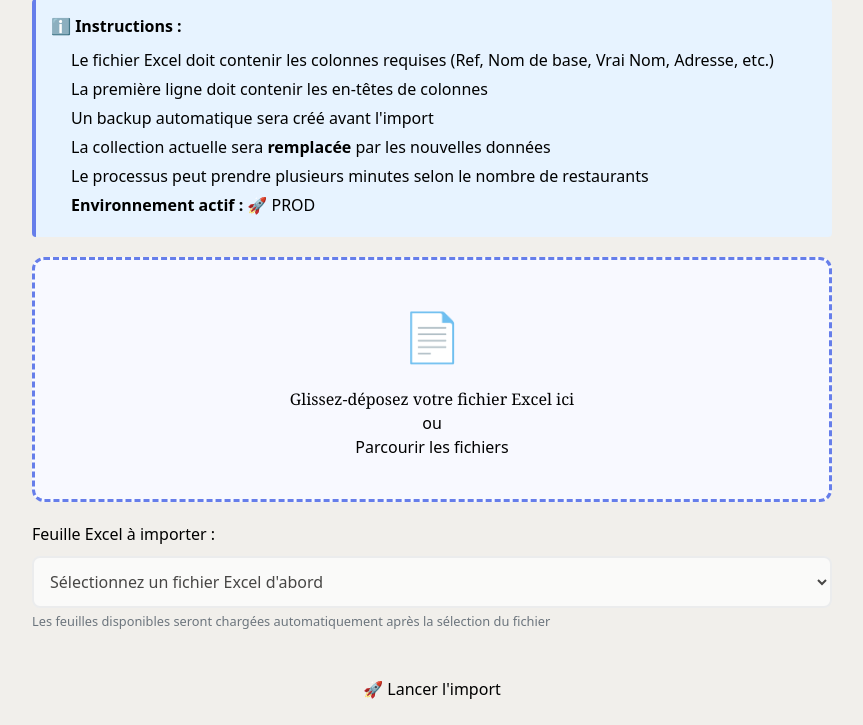
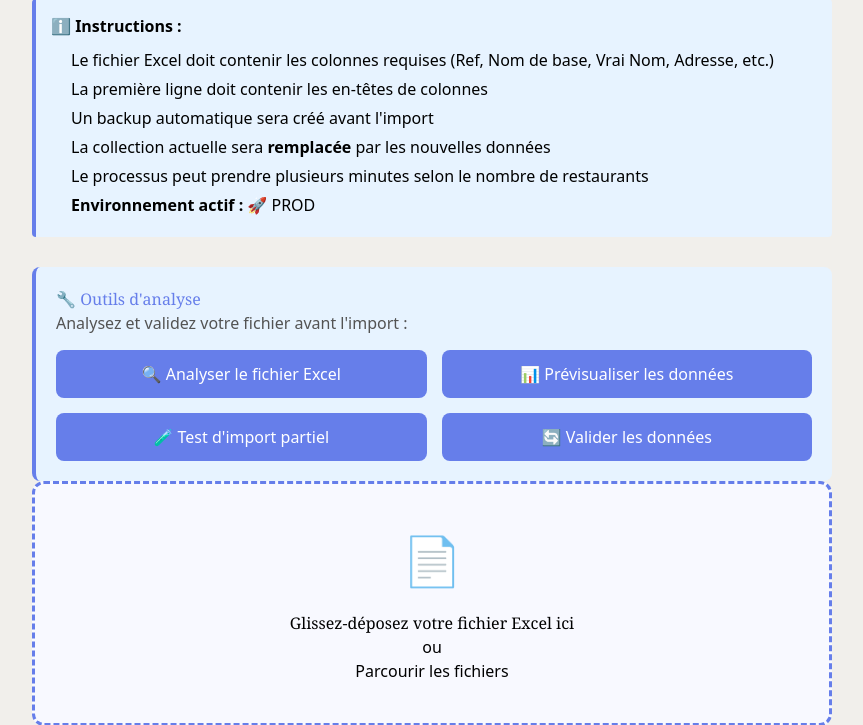
Before and after one commit to danou294/butter-gestion, a Django app: page /import-restaurants/ in a window 1280 px wide. Shown: the part 152-877 px from the top of the page, without its empty margins (208-1071 px from the left). Run offline with Django 4.2, Linux system fonts and the light colour scheme; the visitor is signed in with stand-in values (Sample User, id 1); some libraries are stand-ins or nearby versions; some web fonts are replaced.

Commit message:
Import: outils d'analyse disponibles en DEV et PROD
- Retrait des restrictions DEV sur les fonctions d'analyse
- Fonctions Analyser, Prévisualiser, Test partiel, Valider accessibles partout
- Ajout du téléchargement des logs d'import

Co-Authored-By: Claude Opus 4.5 <noreply@anthropic.com>

```diff
--- a/scripts_manager/templates/scripts_manager/import_restaurants.html
+++ b/scripts_manager/templates/scripts_manager/import_restaurants.html
@@ -120,13 +120,6 @@
 <div class="card import-container">
     <h2>📥 Import Batch de Restaurants</h2>
 
-    {% if firebase_env == 'dev' %}
-    <div class="info-box" style="background: #fff3cd; border-left-color: #ffc107; margin-bottom: 20px;">
-        <strong>🔧 Mode DEV actif</strong>
-        <p style="margin: 10px 0 0 0;">Vous êtes en mode développement. Des fonctions supplémentaires sont disponibles ci-dessous.</p>
-    </div>
-    {% endif %}
-
     <div class="info-box">
         <strong>ℹ️ Instructions :</strong>
         <ul>
@@ -139,11 +132,10 @@
         </ul>
     </div>
 
-    {% if firebase_env == 'dev' %}
-    <!-- Fonctions supplémentaires DEV uniquement -->
+    <!-- Fonctions d'analyse -->
     <div style="margin-top: 30px; padding: 20px; background: #e7f3ff; border-left: 4px solid #667eea; border-radius: 8px;">
-        <h3 style="margin-top: 0; color: #667eea;">🔧 Fonctions DEV</h3>
-        <p style="color: #535353; margin-bottom: 15px;">Ces fonctions sont disponibles uniquement en mode développement :</p>
+        <h3 style="margin-top: 0; color: #667eea;">🔧 Outils d'analyse</h3>
+        <p style="color: #535353; margin-bottom: 15px;">Analysez et validez votre fichier avant l'import :</p>
 
         <div style="display: grid; grid-template-columns: repeat(auto-fit, minmax(250px, 1fr)); gap: 15px; margin-top: 15px;">
             <button type="button" class="btn" onclick="devFunction1()" style="padding: 12px 20px; background: #667eea; color: white; border: none; border-radius: 8px; cursor: pointer;">
@@ -162,7 +154,6 @@
 
         <div id="devResult" style="margin-top: 20px; padding: 15px; background: white; border-radius: 8px; display: none;"></div>
     </div>
-    {% endif %}
 
     <form id="importForm" enctype="multipart/form-data">
         {% csrf_token %}
@@ -966,8 +957,7 @@ document.addEventListener('DOMContentLoaded', function() {
         console.log('ℹ️ Section backups non disponible sur cette page');
     }
 
-    {% if firebase_env == 'dev' %}
-    // Fonctions DEV uniquement
+    // Fonctions d'analyse (disponibles en DEV et PROD)
     function devFunction1() {
         const fileInput = document.getElementById('excel_file');
         if (!fileInput.files.length) {
@@ -1160,7 +1150,6 @@ document.addEventListener('DOMContentLoaded', function() {
             devResult.innerHTML = `<p style="color: #dc3545;">❌ Erreur: ${error.message}</p>`;
         });
     }
-    {% endif %}
 });
 </script>
 {% endblock %}
--- a/scripts_manager/views.py
+++ b/scripts_manager/views.py
@@ -643,16 +643,13 @@ def run_import_restaurants(request):
 @login_required
 @require_http_methods(["POST"])
 def dev_import_function(request):
-    """Fonctions supplémentaires pour l'import en mode DEV uniquement"""
+    """Fonctions supplémentaires pour l'import (disponible en DEV et PROD)"""
     try:
-        # Vérifier que nous sommes en DEV
         from .firebase_utils import get_firebase_env_from_session
         current_env = get_firebase_env_from_session(request)
 
-        if current_env != 'dev':
-            return JsonResponse({
-                'error': 'Cette fonction est disponible uniquement en mode DEV'
-            }, status=403)
+        # Fonctions disponibles en DEV et PROD
+        logger.info(f"📊 Fonction import auxiliaire - Environnement: {current_env.upper()}")
 
         action = request.POST.get('action')
 
@@ -928,6 +925,51 @@ def get_import_logs(request):
 
 @login_required
 @require_http_methods(["GET"])
+def download_import_logs(request):
+    """Télécharge les logs d'import en format txt"""
+    try:
+        log_file = request.GET.get('log_file')
+        if not log_file:
+            return JsonResponse({'error': 'Paramètre log_file manquant'}, status=400)
+
+        from pathlib import Path
+        from datetime import datetime
+        BASE_DIR = Path(__file__).resolve().parent.parent
+
+        # Construire le chemin complet
+        if not log_file.startswith('/'):
+            log_path = BASE_DIR / log_file
+        else:
+            log_path = Path(log_file)
+
+        if not log_path.exists():
+            return JsonResponse({'error': 'Fichier de log non trouvé'}, status=404)
+
+        # Lire le fichier de log
+        try:
+            with open(log_path, 'r', encoding='utf-8') as f:
+                logs_content = f.read()
+
+            # Générer un nom de fichier basé sur la date
+            timestamp = datetime.now().strftime("%Y%m%d_%H%M%S")
+            filename = f"import_logs_{timestamp}.txt"
+
+            # Créer la réponse HTTP avec le fichier
+            response = HttpResponse(logs_content, content_type='text/plain; charset=utf-8')
+            response['Content-Disposition'] = f'attachment; filename="{filename}"'
+            return response
+
+        except Exception as e:
+            logger.error(f"Erreur lors du téléchargement du log: {e}")
+            return JsonResponse({'error': f'Erreur lors du téléchargement: {str(e)}'}, status=500)
+
+    except Exception as e:
+        logger.error(f"Erreur download_import_logs: {e}")
+        return JsonResponse({'error': str(e)}, status=500)
+
+
+@login_required
+@require_http_methods(["GET"])
 def list_backups(request):
     """Liste tous les backups disponibles"""
     try:
```
